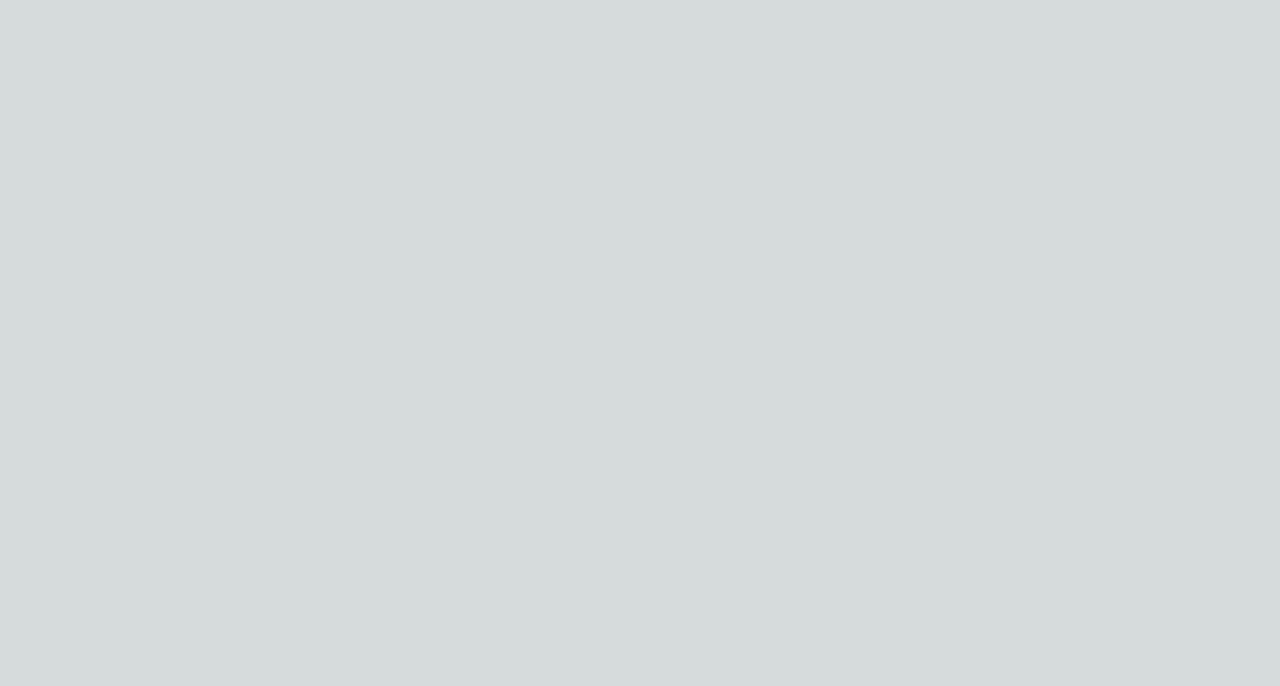
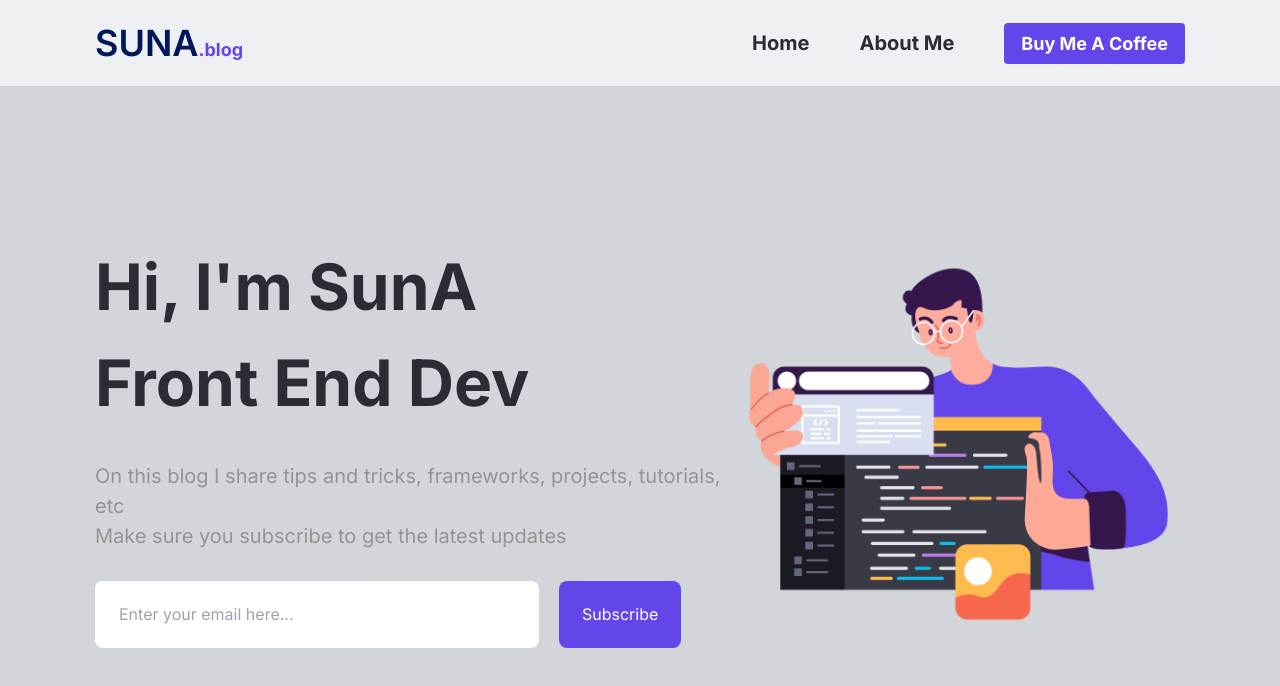
Before and after one commit to iOdiO89/Next-JS, a Next.js app: page / in a window 1280 px wide. Shown: the top 686 px of the page. Built offline with nearby package versions, Linux system fonts and the light colour scheme.

Commit message:
feat: home 페이지 생성

```diff
--- a/app/globals.css
+++ b/app/globals.css
@@ -2,26 +2,17 @@
 @tailwind components;
 @tailwind utilities;
 
-:root {
-  --foreground-rgb: 0, 0, 0;
-  --background-start-rgb: 214, 219, 220;
-  --background-end-rgb: 255, 255, 255;
-}
-
-@media (prefers-color-scheme: dark) {
-  :root {
-    --foreground-rgb: 255, 255, 255;
-    --background-start-rgb: 0, 0, 0;
-    --background-end-rgb: 0, 0, 0;
-  }
+:root{
+  --color-white: #FFFFFE;
+  --color-grey1: #EFF0F3;
+  --color-grey2: #E4E5E9;
+  --color-grey3: #C0C0C0;
+  --color-grey4: #949494;
+  --color-black: #2B2C34;
+  --color-blue: #6246EA;
 }
 
 body {
-  color: rgb(var(--foreground-rgb));
-  background: linear-gradient(
-      to bottom,
-      transparent,
-      rgb(var(--background-end-rgb))
-    )
-    rgb(var(--background-start-rgb));
+  padding: 0;
+  margin: 0;
 }
--- a/app/layout.js
+++ b/app/layout.js
@@ -1,17 +1,21 @@
 import { Inter } from 'next/font/google'
 import './globals.css'
+import Header from '@/component/header'
 
 const inter = Inter({ subsets: ['latin'] })
 
 export const metadata = {
-  title: 'Create Next App',
-  description: 'Generated by create next app',
+  title: 'SunA Blog',
+  description: 'Welcome! This is Suna Blog',
 }
 
 export default function RootLayout({ children }) {
   return (
     <html lang="en">
-      <body className={inter.className}>{children}</body>
+      <body className={inter.className}>
+        <Header/>
+        {children}
+      </body>
     </html>
   )
 }
--- a/app/page.js
+++ b/app/page.js
@@ -1,8 +1,34 @@
 import Image from 'next/image'
+import styles from '../css/home.module.css'
 
 export default function Home() {
   return (
-    <>
-    </>
+    <div className={styles.container}>
+        <div>
+            <div className={styles.title}>Hi, I'm SunA<br/>Front End Dev</div>
+            <div className={styles.subtitle}>
+                On this blog I share tips and tricks, frameworks, projects, tutorials, etc
+                <br/>
+                Make sure you subscribe to get the latest updates
+            </div>
+            <div className={styles.inputcontainer}>
+                <div className={styles.inputwrapper}>
+                    <input
+                        type='email'
+                        className={styles.input}
+                        placeholder='Enter your email here...'
+                    />
+                </div>
+                <button className={styles.btn}>Subscribe</button>
+            </div>
+        </div>
+        <div>
+            <Image
+                src='/images/profile.png'
+                width={470}
+                height={387}
+            />
+        </div>
+    </div>
   )
 }
--- /dev/null
+++ b/component/header.js
@@ -0,0 +1,20 @@
+import Link from "next/link"
+import Image from "next/image"
+import styles from '../css/header.module.css'
+
+export default function Header(){
+
+    return(
+        <header className={styles.header}>
+            <Link href='/'>
+                <span className={styles.name}>SUNA</span>
+                <span className={styles.blog}>.blog</span>
+            </Link>
+            <div>
+                <Link href='/' className={styles.menu}>Home</Link>
+                <Link href='/' className={styles.menu}>About Me</Link>
+                <Link href='/' className={styles.donate}>Buy Me A Coffee</Link>
+            </div>
+        </header>
+    )
+}
--- /dev/null
+++ b/css/header.module.css
@@ -0,0 +1,35 @@
+.header{
+    width: 100vw;
+    height: 86px;
+    background-color: #EFF0F3;
+    box-shadow: 4px 6px 13px 0px rgba(215, 215, 215, 0.25);
+
+    display: flex;
+    align-items: center;
+    justify-content: space-between;
+    padding: 0 95px;
+}
+.name{
+    color: #001858;
+    font-size: 36px;
+    font-weight: 600;
+}
+.blog{
+    font-size: 18px;
+    font-weight: 700;
+    color: var(--color-blue);
+}
+.menu{
+    margin-right: 50px;
+    color: var(--color-black);
+    font-weight: 700;
+    font-size: 20px;
+}
+.donate{
+    padding: 10px 17px;
+    background-color: var(--color-blue);
+    border-radius: 4px;
+    color: var(--color-white);
+    font-size: 18px;
+    font-weight: 700;
+}
--- /dev/null
+++ b/css/home.module.css
@@ -0,0 +1,45 @@
+.container{
+    height: calc(100vh - 86px);
+    padding: 0 95px;
+    width: 100vw;
+    background-color: #D2D6DB;
+
+    display: flex;
+    align-items: center;
+    justify-content: space-between;
+}
+.title{
+    font-size: 64px;
+    font-weight: 700;
+    color: var(--color-black);
+    margin-bottom: 30px;
+}
+
+.subtitle{
+    font-size: 20px;
+    font-weight: 400;
+    color: var(--color-grey4);
+    margin-bottom: 30px;
+}
+
+.inputcontainer{
+    display: flex;
+    gap: 20px;
+}
+.inputwrapper{
+    width: 444px;
+    height: 67px;
+    background-color: var(--color-white);
+    border-radius: 8px;
+}
+.input{
+   outline: none;
+   padding: 21px 24px;
+   border-radius: 8px;
+}
+.btn{
+    color: var(--color-white);
+    border-radius: 8px;
+    padding: 20px 23px;
+    background-color: var(--color-blue);
+}
```
Also changed, not shown: public/images/profile.png (added).
